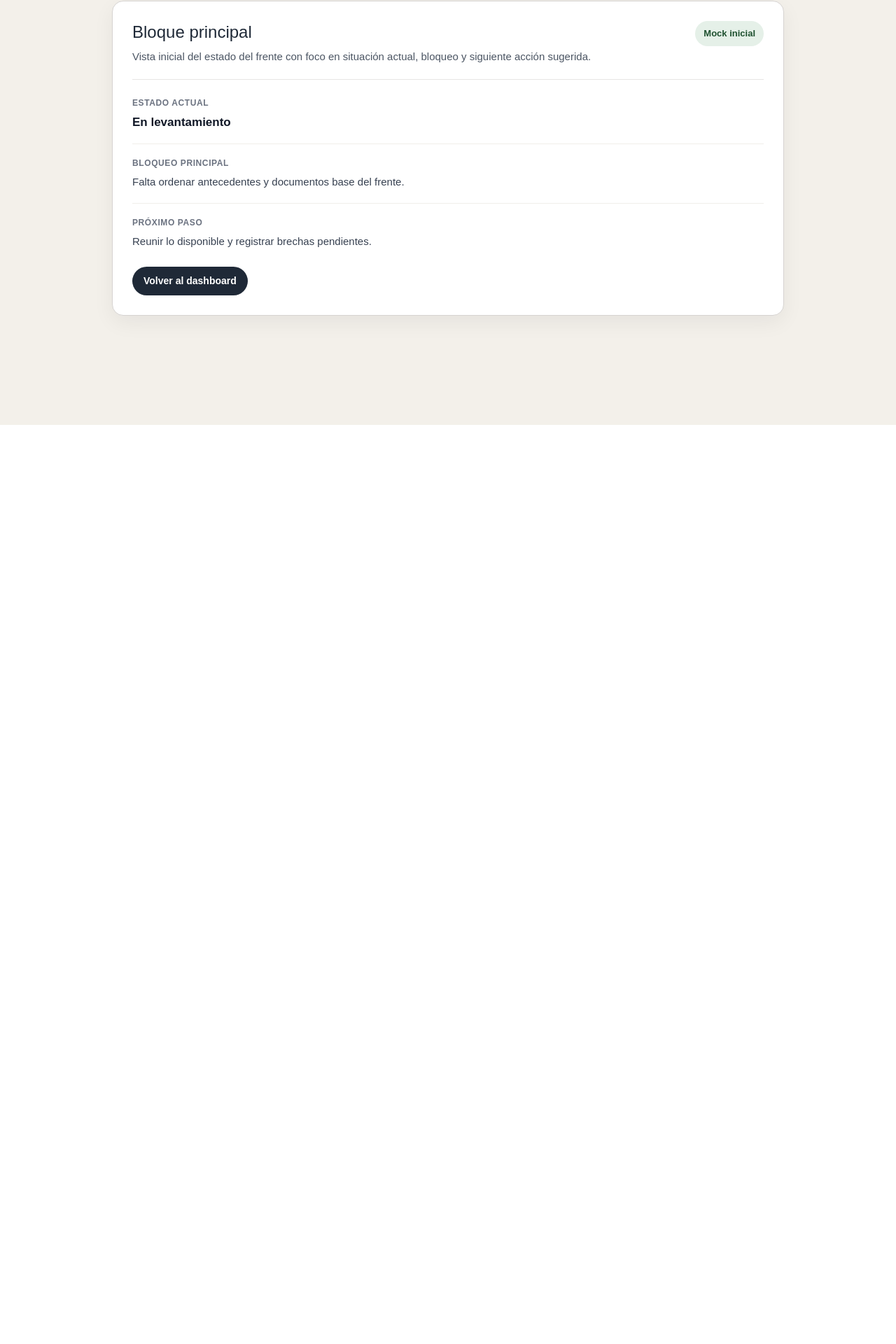
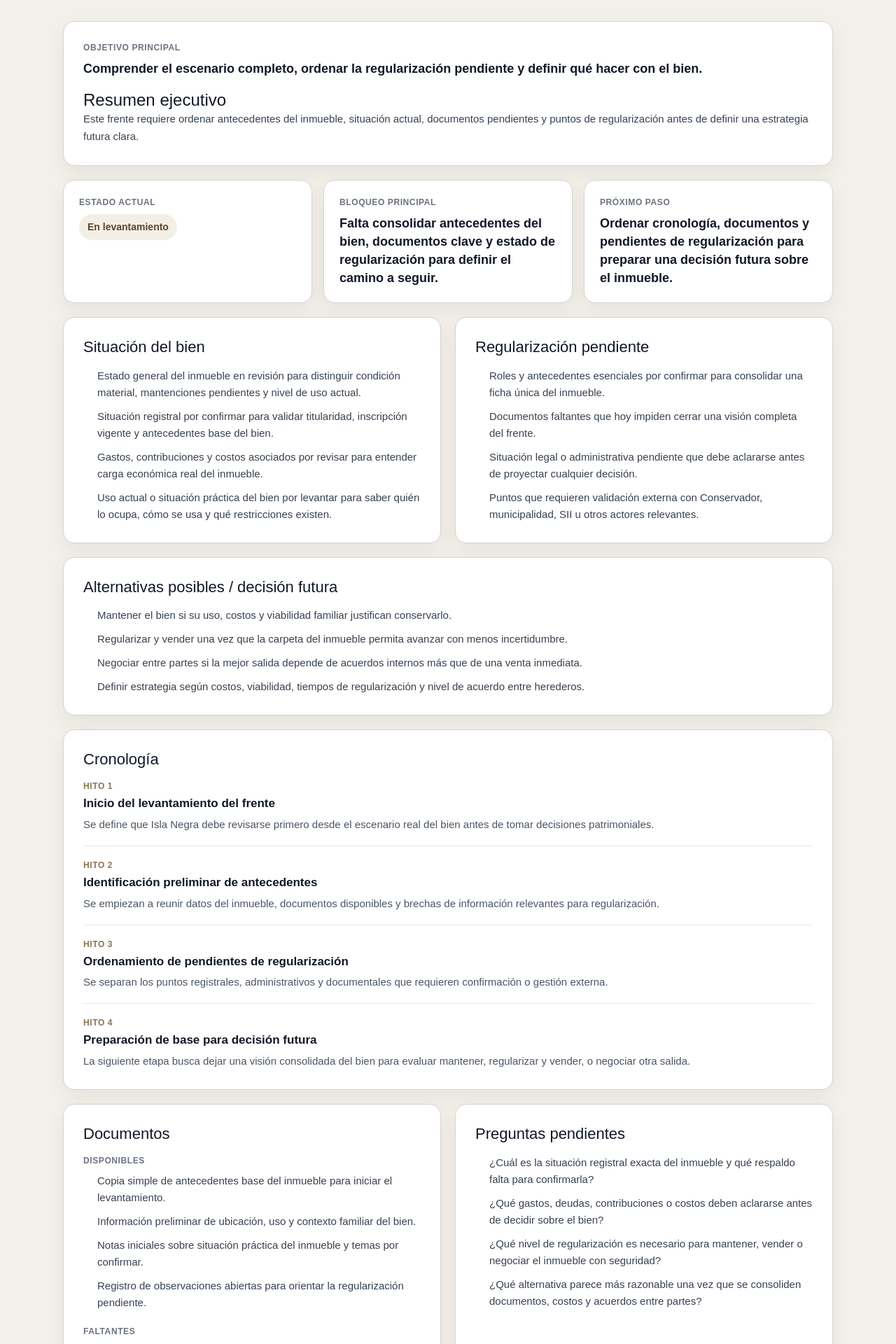
Before and after one commit to Symbiocreativo/herencia-webapp, a Next.js app: page /frentes/isla-negra in a window 1280 px wide. Shown: the part 193-2113 px from the top of the page at 70% size. Before the commit the page ends 800 px from the top, so only its background shows below. Built offline with nearby package versions, Linux system fonts and the light colour scheme.

Commit message:
Expand Isla Negra page structure

```diff
--- a/src/app/frentes/isla-negra/page.tsx
+++ b/src/app/frentes/isla-negra/page.tsx
@@ -1,28 +1,107 @@
 import Link from "next/link";
 import type { CSSProperties } from "react";
 
-type DetailItem = {
-  label: string;
-  value: string;
-  emphasis?: "strong" | "body";
+type ChecklistSection = {
+  title: string;
+  items: string[];
 };
 
-const detailItems: DetailItem[] = [
+type TimelineItem = {
+  period: string;
+  title: string;
+  description: string;
+};
+
+const objective =
+  "Comprender el escenario completo, ordenar la regularización pendiente y definir qué hacer con el bien.";
+
+const executiveSummary =
+  "Este frente requiere ordenar antecedentes del inmueble, situación actual, documentos pendientes y puntos de regularización antes de definir una estrategia futura clara.";
+
+const currentStatus = "En levantamiento";
+
+const mainBlocker =
+  "Falta consolidar antecedentes del bien, documentos clave y estado de regularización para definir el camino a seguir.";
+
+const nextStep =
+  "Ordenar cronología, documentos y pendientes de regularización para preparar una decisión futura sobre el inmueble.";
+
+const assetSituation: ChecklistSection = {
+  title: "Situación del bien",
+  items: [
+    "Estado general del inmueble en revisión para distinguir condición material, mantenciones pendientes y nivel de uso actual.",
+    "Situación registral por confirmar para validar titularidad, inscripción vigente y antecedentes base del bien.",
+    "Gastos, contribuciones y costos asociados por revisar para entender carga económica real del inmueble.",
+    "Uso actual o situación práctica del bien por levantar para saber quién lo ocupa, cómo se usa y qué restricciones existen.",
+  ],
+};
+
+const pendingRegularization: ChecklistSection = {
+  title: "Regularización pendiente",
+  items: [
+    "Roles y antecedentes esenciales por confirmar para consolidar una ficha única del inmueble.",
+    "Documentos faltantes que hoy impiden cerrar una visión completa del frente.",
+    "Situación legal o administrativa pendiente que debe aclararse antes de proyectar cualquier decisión.",
+    "Puntos que requieren validación externa con Conservador, municipalidad, SII u otros actores relevantes.",
+  ],
+};
+
+const futureAlternatives: ChecklistSection = {
+  title: "Alternativas posibles / decisión futura",
+  items: [
+    "Mantener el bien si su uso, costos y viabilidad familiar justifican conservarlo.",
+    "Regularizar y vender una vez que la carpeta del inmueble permita avanzar con menos incertidumbre.",
+    "Negociar entre partes si la mejor salida depende de acuerdos internos más que de una venta inmediata.",
+    "Definir estrategia según costos, viabilidad, tiempos de regularización y nivel de acuerdo entre herederos.",
+  ],
+};
+
+const timeline: TimelineItem[] = [
   {
-    label: "Estado actual",
-    value: "En levantamiento",
-    emphasis: "strong",
+    period: "Hito 1",
+    title: "Inicio del levantamiento del frente",
+    description:
+      "Se define que Isla Negra debe revisarse primero desde el escenario real del bien antes de tomar decisiones patrimoniales.",
   },
   {
-    label: "Bloqueo principal",
-    value: "Falta ordenar antecedentes y documentos base del frente.",
-    emphasis: "body",
+    period: "Hito 2",
+    title: "Identificación preliminar de antecedentes",
+    description:
+      "Se empiezan a reunir datos del inmueble, documentos disponibles y brechas de información relevantes para regularización.",
   },
   {
-    label: "Próximo paso",
-    value: "Reunir lo disponible y registrar brechas pendientes.",
-    emphasis: "body",
+    period: "Hito 3",
+    title: "Ordenamiento de pendientes de regularización",
+    description:
+      "Se separan los puntos registrales, administrativos y documentales que requieren confirmación o gestión externa.",
   },
+  {
+    period: "Hito 4",
+    title: "Preparación de base para decisión futura",
+    description:
+      "La siguiente etapa busca dejar una visión consolidada del bien para evaluar mantener, regularizar y vender, o negociar otra salida.",
+  },
+];
+
+const availableDocuments = [
+  "Copia simple de antecedentes base del inmueble para iniciar el levantamiento.",
+  "Información preliminar de ubicación, uso y contexto familiar del bien.",
+  "Notas iniciales sobre situación práctica del inmueble y temas por confirmar.",
+  "Registro de observaciones abiertas para orientar la regularización pendiente.",
+];
+
+const missingDocuments = [
+  "Inscripción vigente y respaldo registral consolidado del inmueble.",
+  "Certificados, roles y antecedentes tributarios actualizados para revisión completa.",
+  "Carpeta ordenada de pagos, contribuciones, gastos y obligaciones asociadas.",
+  "Resumen formal del estado de regularización con vacíos, riesgos y validaciones externas pendientes.",
+];
+
+const openQuestions = [
+  "¿Cuál es la situación registral exacta del inmueble y qué respaldo falta para confirmarla?",
+  "¿Qué gastos, deudas, contribuciones o costos deben aclararse antes de decidir sobre el bien?",
+  "¿Qué nivel de regularización es necesario para mantener, vender o negociar el inmueble con seguridad?",
+  "¿Qué alternativa parece más razonable una vez que se consoliden documentos, costos y acuerdos entre partes?",
 ];
 
 const pageStyles: Record<string, CSSProperties> = {
@@ -33,7 +112,7 @@ const pageStyles: Record<string, CSSProperties> = {
     padding: "48px 24px 64px",
   },
   shell: {
-    maxWidth: "960px",
+    maxWidth: "1100px",
     margin: "0 auto",
   },
   hero: {
@@ -51,13 +130,18 @@ const pageStyles: Record<string, CSSProperties> = {
     margin: "10px 0 12px",
     fontSize: "40px",
     lineHeight: 1.1,
+    color: "#111827",
   },
   subtitle: {
     margin: 0,
-    maxWidth: "760px",
+    maxWidth: "780px",
     fontSize: "18px",
     lineHeight: 1.6,
     color: "#4b5563",
+  },
+  layout: {
+    display: "grid",
+    gap: "20px",
   },
   card: {
     padding: "28px",
@@ -66,48 +150,52 @@ const pageStyles: Record<string, CSSProperties> = {
     backgroundColor: "#ffffff",
     boxShadow: "0 10px 30px rgba(15, 23, 42, 0.06)",
   },
-  cardHeader: {
-    display: "flex",
-    justifyContent: "space-between",
-    alignItems: "flex-start",
+  compactCard: {
+    padding: "22px",
+    border: "1px solid #d6d3d1",
+    borderRadius: "16px",
+    backgroundColor: "#ffffff",
+    boxShadow: "0 10px 30px rgba(15, 23, 42, 0.06)",
+  },
+  summaryCard: {
+    display: "grid",
     gap: "16px",
-    marginBottom: "24px",
-    paddingBottom: "20px",
-    borderBottom: "1px solid #e7e5e4",
+    padding: "28px",
+    border: "1px solid #d6d3d1",
+    borderRadius: "16px",
+    backgroundColor: "#ffffff",
+    boxShadow: "0 10px 30px rgba(15, 23, 42, 0.06)",
+  },
+  sectionTitle: {
+    margin: "0 0 14px",
+    fontSize: "22px",
+    lineHeight: 1.3,
+    color: "#111827",
   },
   cardTitle: {
     margin: 0,
     fontSize: "24px",
     lineHeight: 1.3,
+    color: "#111827",
   },
-  cardCopy: {
-    margin: "8px 0 0",
+  sectionText: {
+    margin: 0,
     fontSize: "15px",
-    lineHeight: 1.55,
-    color: "#4b5563",
+    lineHeight: 1.65,
+    color: "#374151",
   },
-  badge: {
-    display: "inline-flex",
-    alignItems: "center",
-    padding: "8px 12px",
-    borderRadius: "999px",
-    backgroundColor: "#e5f0e8",
-    color: "#1f5130",
-    fontSize: "13px",
-    fontWeight: 700,
-    whiteSpace: "nowrap",
+  statusGrid: {
+    display: "grid",
+    gridTemplateColumns: "repeat(auto-fit, minmax(220px, 1fr))",
+    gap: "16px",
   },
-  details: {
-    margin: 0,
+  twoColumnGrid: {
     display: "grid",
-    gap: "18px",
-  },
-  row: {
-    paddingBottom: "18px",
-    borderBottom: "1px solid #f0eeea",
+    gridTemplateColumns: "repeat(auto-fit, minmax(320px, 1fr))",
+    gap: "20px",
   },
   label: {
-    marginBottom: "6px",
+    margin: "0 0 8px",
     fontSize: "12px",
     fontWeight: 700,
     letterSpacing: "0.05em",
@@ -116,18 +204,68 @@ const pageStyles: Record<string, CSSProperties> = {
   },
   strongValue: {
     margin: 0,
+    fontSize: "18px",
+    fontWeight: 600,
+    lineHeight: 1.45,
+    color: "#111827",
+  },
+  statusValue: {
+    display: "inline-flex",
+    alignItems: "center",
+    padding: "8px 12px",
+    borderRadius: "999px",
+    backgroundColor: "#f4efe5",
+    color: "#5b4633",
+    fontSize: "14px",
+    fontWeight: 700,
+  },
+  list: {
+    margin: 0,
+    paddingLeft: "20px",
+    display: "grid",
+    gap: "10px",
+    color: "#374151",
+    fontSize: "15px",
+    lineHeight: 1.6,
+  },
+  timelineList: {
+    margin: 0,
+    padding: 0,
+    listStyle: "none",
+    display: "grid",
+    gap: "18px",
+  },
+  timelineItem: {
+    paddingTop: "18px",
+    borderTop: "1px solid #ece7df",
+  },
+  firstTimelineItem: {
+    paddingTop: 0,
+    borderTop: "none",
+  },
+  timelinePeriod: {
+    margin: "0 0 4px",
+    fontSize: "12px",
+    fontWeight: 700,
+    letterSpacing: "0.05em",
+    textTransform: "uppercase",
+    color: "#8b7355",
+  },
+  timelineTitle: {
+    margin: "0 0 6px",
     fontSize: "17px",
     fontWeight: 600,
+    lineHeight: 1.4,
     color: "#111827",
   },
-  textValue: {
+  timelineText: {
     margin: 0,
     fontSize: "15px",
     lineHeight: 1.6,
-    color: "#374151",
+    color: "#4b5563",
   },
   footer: {
-    marginTop: "24px",
+    paddingTop: "4px",
   },
   link: {
     display: "inline-flex",
@@ -143,6 +281,19 @@ const pageStyles: Record<string, CSSProperties> = {
   },
 };
 
+function BulletCard({ title, items }: ChecklistSection) {
+  return (
+    <section style={pageStyles.card}>
+      <h2 style={pageStyles.sectionTitle}>{title}</h2>
+      <ul style={pageStyles.list}>
+        {items.map((item) => (
+          <li key={item}>{item}</li>
+        ))}
+      </ul>
+    </section>
+  );
+}
+
 export default function IslaNegraPage() {
   return (
     <main style={pageStyles.main}>
@@ -150,51 +301,107 @@ export default function IslaNegraPage() {
         <header style={pageStyles.hero}>
           <p style={pageStyles.eyebrow}>Frente de herencia</p>
           <h1 style={pageStyles.title}>Terreno / Casa Isla Negra</h1>
-          <p style={pageStyles.subtitle}>Detalle del frente Isla Negra.</p>
+          <p style={pageStyles.subtitle}>
+            Frente orientado a comprender el escenario, ordenar regularización
+            pendiente y preparar una decisión futura sobre el bien.
+          </p>
         </header>
 
-        <section aria-label="Resumen del frente Isla Negra" style={pageStyles.card}>
-          <div style={pageStyles.cardHeader}>
+        <div style={pageStyles.layout}>
+          <section aria-label="Objetivo principal y resumen" style={pageStyles.summaryCard}>
             <div>
-              <h2 style={pageStyles.cardTitle}>Bloque principal</h2>
-              <p style={pageStyles.cardCopy}>
-                Vista inicial del estado del frente con foco en situación actual,
-                bloqueo y siguiente acción sugerida.
-              </p>
+              <p style={pageStyles.label}>Objetivo principal</p>
+              <p style={pageStyles.strongValue}>{objective}</p>
             </div>
-            <span style={pageStyles.badge}>Mock inicial</span>
-          </div>
 
-          <dl style={pageStyles.details}>
-            {detailItems.map((item, index) => {
-              const isLastItem = index === detailItems.length - 1;
+            <div>
+              <h2 style={pageStyles.cardTitle}>Resumen ejecutivo</h2>
+              <p style={pageStyles.sectionText}>{executiveSummary}</p>
+            </div>
+          </section>
 
-              return (
-                <div
-                  key={item.label}
-                  style={isLastItem ? { borderBottom: "none", paddingBottom: 0 } : pageStyles.row}
+          <section aria-label="Estado, bloqueo y próximo paso" style={pageStyles.statusGrid}>
+            <article style={pageStyles.compactCard}>
+              <p style={pageStyles.label}>Estado actual</p>
+              <p style={pageStyles.statusValue}>{currentStatus}</p>
+            </article>
+
+            <article style={pageStyles.compactCard}>
+              <p style={pageStyles.label}>Bloqueo principal</p>
+              <p style={pageStyles.strongValue}>{mainBlocker}</p>
+            </article>
+
+            <article style={pageStyles.compactCard}>
+              <p style={pageStyles.label}>Próximo paso</p>
+              <p style={pageStyles.strongValue}>{nextStep}</p>
+            </article>
+          </section>
+
+          <section aria-label="Situación estratégica del frente" style={pageStyles.twoColumnGrid}>
+            <BulletCard {...assetSituation} />
+            <BulletCard {...pendingRegularization} />
+          </section>
+
+          <section aria-label="Alternativas futuras" style={pageStyles.card}>
+            <h2 style={pageStyles.sectionTitle}>Alternativas posibles / decisión futura</h2>
+            <ul style={pageStyles.list}>
+              {futureAlternatives.items.map((item) => (
+                <li key={item}>{item}</li>
+              ))}
+            </ul>
+          </section>
+
+          <section aria-label="Cronología del frente" style={pageStyles.card}>
+            <h2 style={pageStyles.sectionTitle}>Cronología</h2>
+            <ol style={pageStyles.timelineList}>
+              {timeline.map((item, index) => (
+                <li
+                  key={`${item.period}-${item.title}`}
+                  style={index === 0 ? pageStyles.firstTimelineItem : pageStyles.timelineItem}
                 >
-                  <dt style={pageStyles.label}>{item.label}</dt>
-                  <dd
-                    style={
-                      item.emphasis === "strong"
-                        ? pageStyles.strongValue
-                        : pageStyles.textValue
-                    }
-                  >
-                    {item.value}
-                  </dd>
-                </div>
-              );
-            })}
-          </dl>
+                  <p style={pageStyles.timelinePeriod}>{item.period}</p>
+                  <h3 style={pageStyles.timelineTitle}>{item.title}</h3>
+                  <p style={pageStyles.timelineText}>{item.description}</p>
+                </li>
+              ))}
+            </ol>
+          </section>
+
+          <section aria-label="Documentos y preguntas pendientes" style={pageStyles.twoColumnGrid}>
+            <article style={pageStyles.card}>
+              <h2 style={pageStyles.sectionTitle}>Documentos</h2>
+
+              <p style={pageStyles.label}>Disponibles</p>
+              <ul style={{ ...pageStyles.list, marginBottom: "20px" }}>
+                {availableDocuments.map((item) => (
+                  <li key={item}>{item}</li>
+                ))}
+              </ul>
+
+              <p style={pageStyles.label}>Faltantes</p>
+              <ul style={pageStyles.list}>
+                {missingDocuments.map((item) => (
+                  <li key={item}>{item}</li>
+                ))}
+              </ul>
+            </article>
+
+            <article style={pageStyles.card}>
+              <h2 style={pageStyles.sectionTitle}>Preguntas pendientes</h2>
+              <ul style={pageStyles.list}>
+                {openQuestions.map((item) => (
+                  <li key={item}>{item}</li>
+                ))}
+              </ul>
+            </article>
+          </section>
 
           <div style={pageStyles.footer}>
             <Link href="/dashboard" style={pageStyles.link}>
               Volver al dashboard
             </Link>
           </div>
-        </section>
+        </div>
       </div>
     </main>
   );
```
